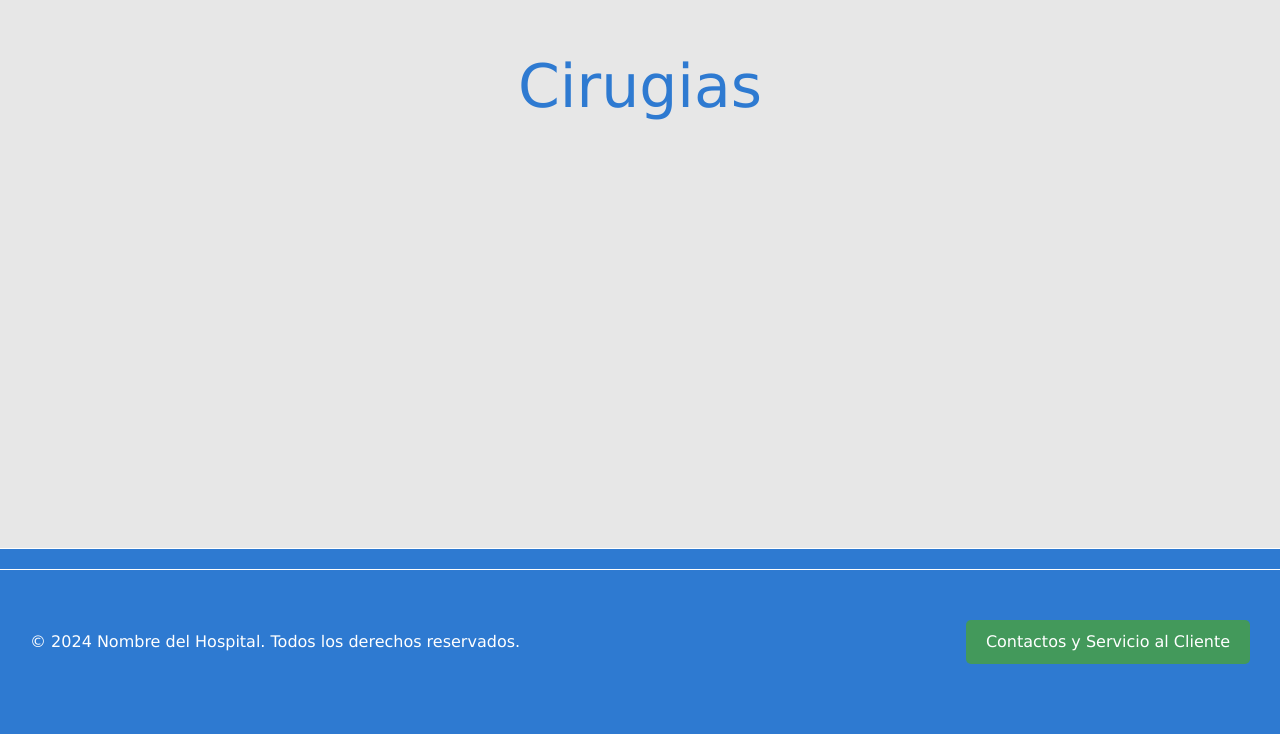
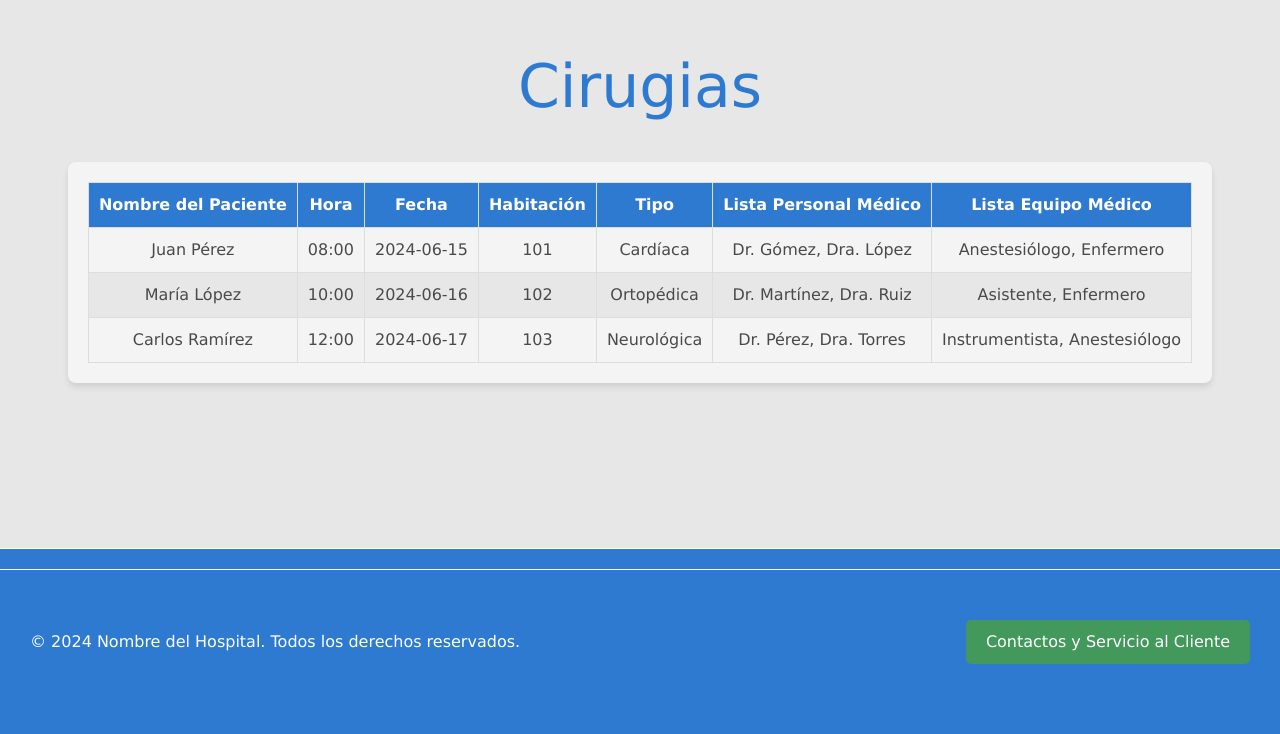
Before and after one commit to Eduardo37830/ingenieriaSoftware1, a Flask app: page /cirugias in a window 1280 px wide. Shown: the part 66-800 px from the top of the page. Run offline with Flask 3, Linux system fonts and the light colour scheme.

Commit message:
finalizacion de cirugias

```diff
--- a/app/main.py
+++ b/app/main.py
@@ -92,10 +92,17 @@ def inicio_medico():
 @app.route('/citas_medicas')
 def citas_medicas():
     return render_template('citas_medicas.html')
-# ---------------------------------------------------------------------Citas Medicas
+# ---------------------------------------------------------------------Cirugias
+# Datos de ejemplo para cirugías
+cirugias = [
+    {"nombre_paciente": "Juan Pérez", "hora": "08:00", "fecha": "2024-06-15", "habitacion": "101", "tipo": "Cardíaca", "personal_medico": "Dr. Gómez, Dra. López", "equipo_medico": "Anestesiólogo, Enfermero"},
+    {"nombre_paciente": "María López", "hora": "10:00", "fecha": "2024-06-16", "habitacion": "102", "tipo": "Ortopédica", "personal_medico": "Dr. Martínez, Dra. Ruiz", "equipo_medico": "Asistente, Enfermero"},
+    {"nombre_paciente": "Carlos Ramírez", "hora": "12:00", "fecha": "2024-06-17", "habitacion": "103", "tipo": "Neurológica", "personal_medico": "Dr. Pérez, Dra. Torres", "equipo_medico": "Instrumentista, Anestesiólogo"},
+]
+
 @app.route('/cirugias')
-def cirugias():
-    return render_template('cirugias.html')
+def cirugias_view():
+    return render_template('cirugias.html', cirugias=cirugias)
 # ---------------------------------------------------------------------Main
 if __name__ == "__main__":
     app.run(debug=True)
--- a/app/static/styles/cirugias.css
+++ b/app/static/styles/cirugias.css
@@ -0,0 +1,44 @@
+.contenedor-cirugias {
+	background-color: var(--fondo-secundario);
+	padding: 20px;
+	border-radius: 8px;
+	box-shadow: 0 4px 6px rgba(0, 0, 0, 0.1);
+	max-width: 1200px;
+	margin: 20px auto;
+}
+
+.titulo-cirugias {
+	color: var(--texto);
+	text-align: center;
+	margin-bottom: 20px;
+	font-size: 1.8rem;
+}
+
+.tabla-cirugias {
+	width: 100%;
+	border-collapse: collapse;
+	background-color: var(--fondo-secundario);
+	color: var(--texto);
+}
+
+.tabla-cirugias th,
+.tabla-cirugias td {
+	padding: 10px;
+	border: 1px solid #ddd;
+	text-align: center;
+}
+
+.tabla-cirugias th {
+	background-color: var(--encabezado);
+	color: white;
+	font-weight: bold;
+}
+
+.tabla-cirugias tr:nth-child(even) {
+	background-color: var(--fondo-principal);
+}
+
+.tabla-cirugias tr:hover {
+	background-color: var(--notificaciones);
+	color: white;
+}
--- a/app/templates/cirugias.html
+++ b/app/templates/cirugias.html
@@ -9,5 +9,32 @@
     <title>Cirugias</title>
 </head>
 <h1>Cirugias</h1>
-
+<div class="contenedor-cirugias">
+    <table class="tabla-cirugias">
+        <thead>
+            <tr>
+                <th>Nombre del Paciente</th>
+                <th>Hora</th>
+                <th>Fecha</th>
+                <th>Habitación</th>
+                <th>Tipo</th>
+                <th>Lista Personal Médico</th>
+                <th>Lista Equipo Médico</th>
+            </tr>
+        </thead>
+        <tbody>
+            {% for cirugia in cirugias %}
+            <tr>
+                <td>{{ cirugia.nombre_paciente }}</td>
+                <td>{{ cirugia.hora }}</td>
+                <td>{{ cirugia.fecha }}</td>
+                <td>{{ cirugia.habitacion }}</td>
+                <td>{{ cirugia.tipo }}</td>
+                <td>{{ cirugia.personal_medico }}</td>
+                <td>{{ cirugia.equipo_medico }}</td>
+            </tr>
+            {% endfor %}
+        </tbody>
+    </table>
+</div>
 {% endblock %}
--- a/app/templates/inicio_medico.html
+++ b/app/templates/inicio_medico.html
@@ -14,7 +14,7 @@
         class="custom-btn custom-btn-cliente">
         Citas Medicas
     </a>
-    <a href="{{ url_for('cirugias') }}"
+    <a href="{{ url_for('cirugias_view') }}"
         class="custom-btn custom-btn-cita">
         Cirugias
     </a>
```
